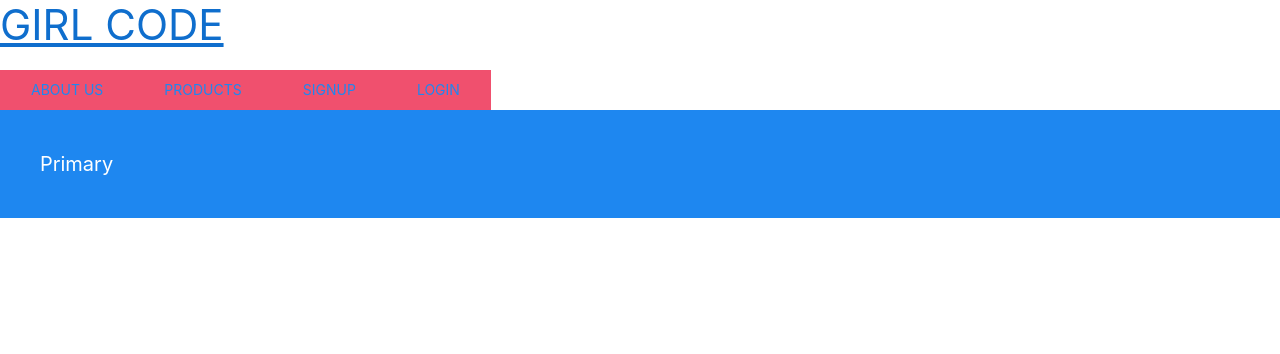
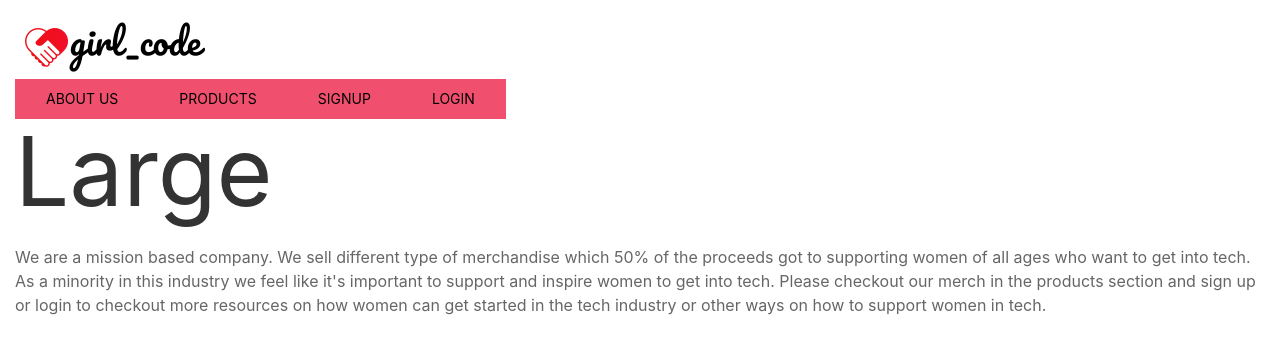
Before and after one commit to carolinacez/WomenInTech, a React (Create React App) app in the folder client/: page / in a window 1280 px wide. Shown: the top 354 px of the page. Built offline with nearby package versions, Linux system fonts and the light colour scheme.

Commit message:
added some styling

```diff
--- a/client/src/components/Nav/index.js
+++ b/client/src/components/Nav/index.js
@@ -1,6 +1,7 @@
 import React from "react";
 import Auth from "../../utils/auth";
 import { Link } from "react-router-dom";
+import logo from '../../assets/logo_girl_code_2.PNG'
 
 function Nav(props) {
   function showNav() {
@@ -24,18 +25,18 @@ function Nav(props) {
       );
     } else {
       return (
-        <div class="uk-button-group">
-          <button class="uk-button uk-button-danger">
-            <Link to="/">About Us</Link>
+        <div className="uk-button-group" >
+          <button className="uk-button uk-button-danger">
+            <Link to="/" style={{ textDecoration: 'none', color: 'black' }}>About Us</Link>
           </button>
-          <button class="uk-button uk-button-danger">
-            <Link to="/products">Products</Link>
+          <button className="uk-button uk-button-danger">
+            <Link to="/products" style={{ textDecoration: 'none', color: 'black' }}>Products</Link>
+          </button >
+          <button className="uk-button uk-button-danger">
+            <Link to="/signup" style={{ textDecoration: 'none', color: 'black' }}>Signup</Link>
           </button>
-          <button class="uk-button uk-button-danger">
-            <Link to="/signup">Signup</Link>
-          </button>
-          <button class="uk-button uk-button-danger">
-            <Link to="/login">Login</Link>
+          <button className="uk-button uk-button-danger">
+            <Link to="/login" style={{ textDecoration: 'none', color: 'black' }} >Login</Link>
           </button>
         </div>
       );
@@ -43,9 +44,14 @@ function Nav(props) {
   }
   return (
     <header className="navigation">
-      <h1>
-        <Link to="/">GIRL CODE</Link>
-      </h1>
+      <div>
+       <Link to="/" style={{ textDecoration: 'none' }}>
+          <img
+          alt ="logo"
+          src={logo}
+          />
+        </Link>
+        </div>
 
       <nav>{showNav()}</nav>
     </header>
--- a/client/src/index.css
+++ b/client/src/index.css
@@ -1,5 +1,5 @@
 body {
-  margin: 0;
+  margin: 15px;
   font-family: -apple-system, BlinkMacSystemFont, 'Segoe UI', 'Roboto', 'Oxygen',
     'Ubuntu', 'Cantarell', 'Fira Sans', 'Droid Sans', 'Helvetica Neue',
     sans-serif;
--- a/client/src/pages/Aboutus.js
+++ b/client/src/pages/Aboutus.js
@@ -4,9 +4,14 @@ function Aboutus() {
   return (
     // <div>hello</div>
     <div>
-        <div class="uk-background-primary uk-light uk-padding uk-panel">
-            <p class="uk-h4">Primary</p>
-        </div>
+    <h1 class="uk-heading-large">Large</h1>
+        <p> We are a mission based company.
+            We sell different type of merchandise which 50% of the proceeds
+            got to supporting women of all ages who want to get into tech.
+            As a minority in this industry we feel like it's important to support
+            and inspire women to get into tech.
+            Please checkout our merch in the products section and sign up or login to checkout more resources
+            on how women can get started in the tech industry or other ways on how to support women in tech.</p>
     </div>
   );
 }
```
Also changed, not shown: client/src/assets/logo_girl_code_2.PNG (added), 1 other file (tests, documents, lock files or other folders).
